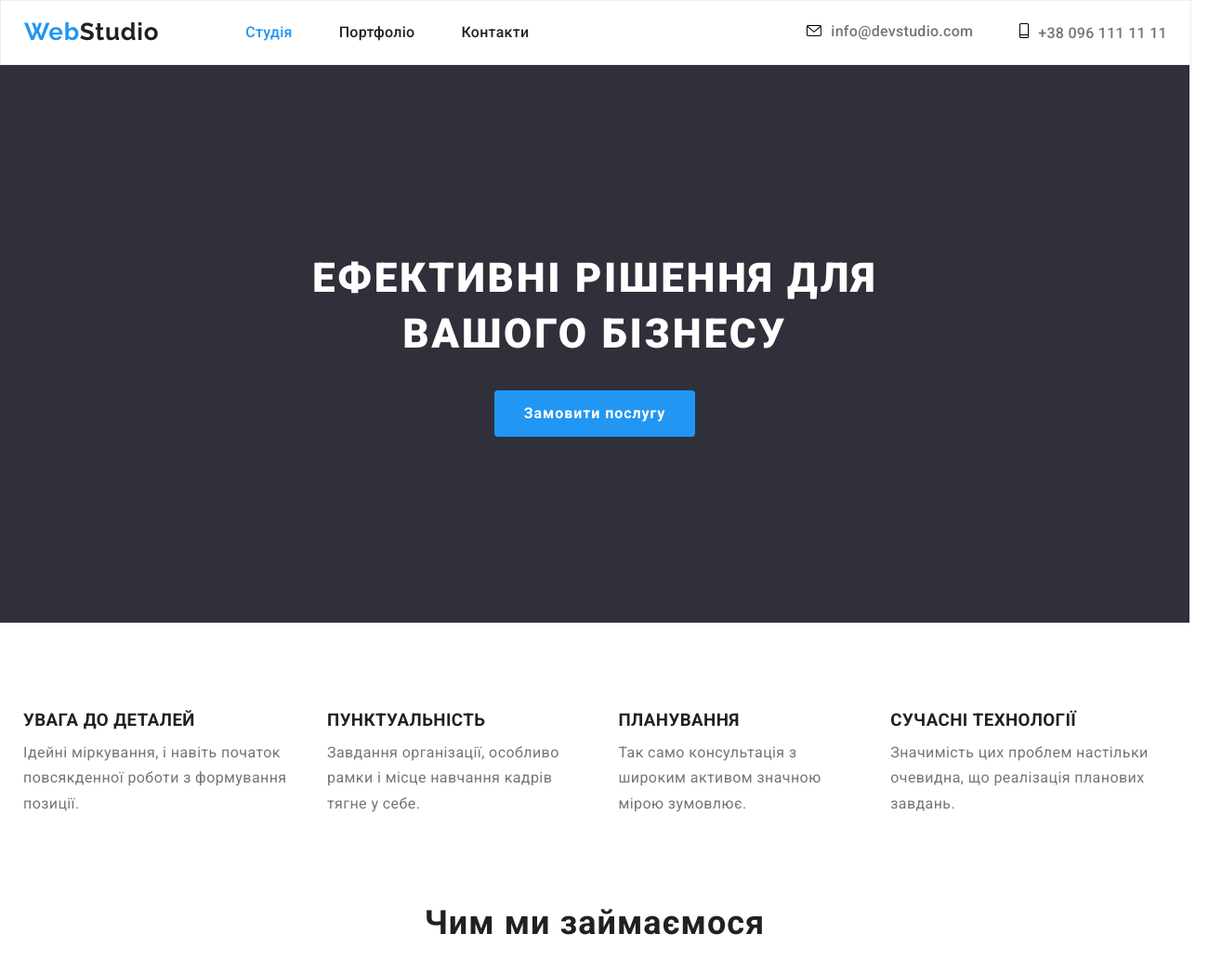
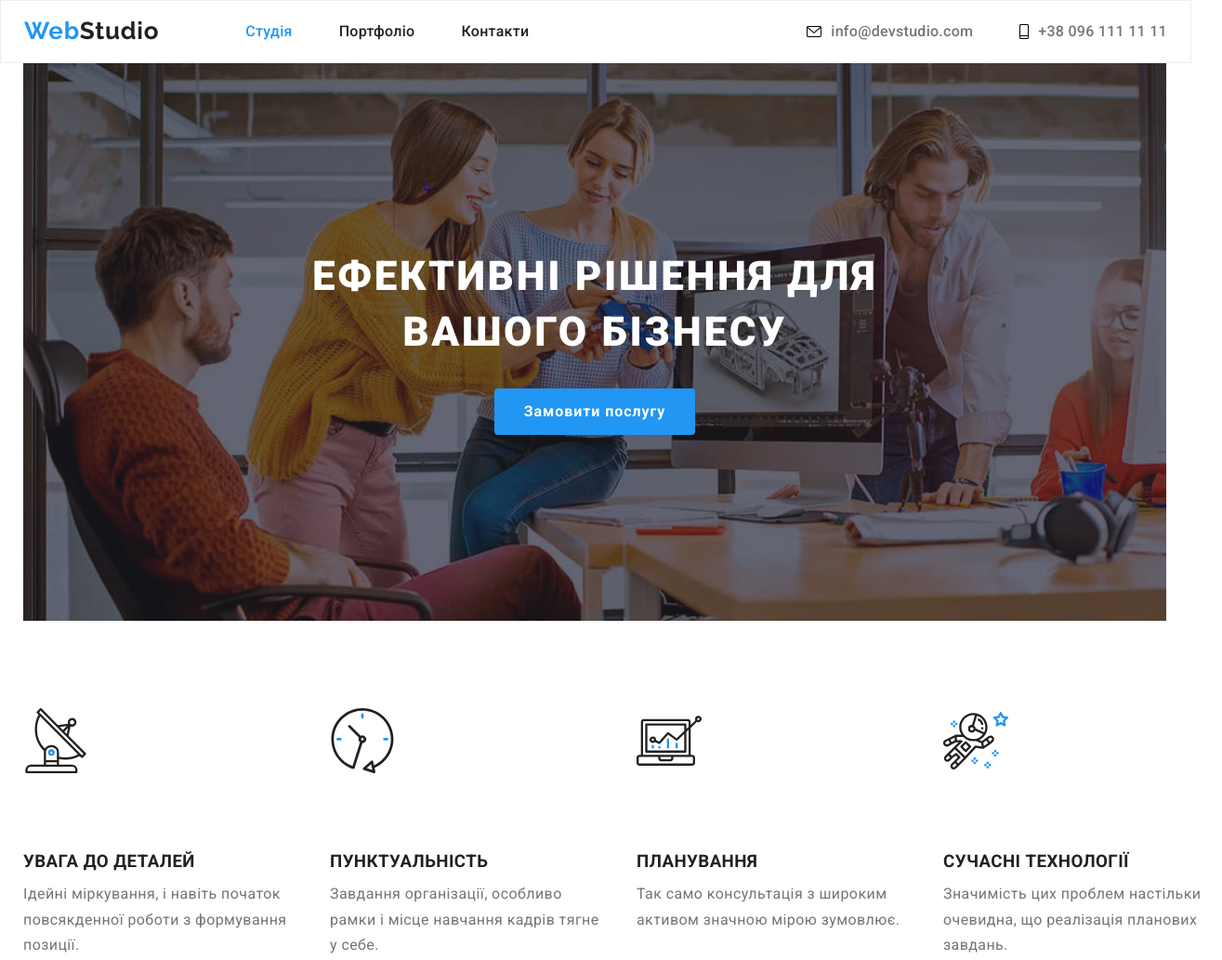
Before and after one commit to MorozO11/dimon-markup-hw-04, a plain HTML site: page index.html in a window 1280 px wide. Shown: the top 1033 px of the page at 93% size, 1315 px wide, since content can reach past the window. Drawn offline with nearby package versions, Linux system fonts and the light colour scheme.

Commit message:
зупинився на розміщені інконок в секції особливості

```diff
--- a/css/style.css
+++ b/css/style.css
@@ -64,6 +64,7 @@ a {
 .header__container {
     display: flex;
     align-items: center;
+    min-width: 80px;
 }
 
 
@@ -97,8 +98,7 @@ a {
 
 }
 
-.nav__iteam--header,
-.contact__iteam--header {
+.nav__iteam--header {
     padding-top: 24px;
     padding-bottom: 24px;
 }
@@ -120,6 +120,9 @@ a {
     text-decoration: none;
     padding-top: 24px;
     padding-bottom: 24px;
+    display: flex;
+    align-items: center;
+
 }
 
 .nav__link--header:hover,
@@ -137,7 +140,7 @@ a {
 
 .icon-envelope,
 .icon-smartphone {
-    padding-right: 10px;
+    margin-right: 10px;
 
 }
 
@@ -147,11 +150,13 @@ a {
 /* -----------------------MAIN--------------------------- */
 
 .herow {
-    background: var(--fons-background-color);
+    background-image: url(../img/hero-img.jpg);
+    padding: 0px;
 
 }
 
 .herow__container {
+    background: rgba(47, 48, 58, 0.40);
     padding-top: 200px;
     padding-bottom: 200px;
     display: flex;
@@ -160,6 +165,7 @@ a {
     align-items: center;
     gap: 30px;
 }
+
 
 .herow__title {
     color: var(--hero-text-color);
@@ -203,11 +209,7 @@ a {
     padding-bottom: 0px;
 }
 
-/*
-.features__container {
-    padding-top: 94px;
-    padding-bottom: 94px;
-} */
+
 
 .features__list {
     display: flex;
@@ -215,6 +217,10 @@ a {
     gap: 30px;
 
 }
+.features__item{
+
+}
+
 
 .features__title {
     font-weight: 700;
--- a/index.html
+++ b/index.html
@@ -43,7 +43,7 @@
 
     </header>
     <main>
-        <section class="herow">
+        <section class="herow container">
             <div class="container herow__container">
                 <h1 class="herow__title">Ефективні рішення для вашого бізнесу</h1>
                 <button type="button" class="herow__button">Замовити послугу</button>
@@ -53,22 +53,34 @@
             <div class="container features__container">
                 <ul class="features__list">
                     <li class="features__item">
+                        <svg class="features__icon">
+                    <use href="./img/icons.svg/symbol-defs-2.svg#icon-antenna" width="70px" height="70px"></use>
+                        </svg>
                         <h3 class="features__title">УВАГА ДО ДЕТАЛЕЙ</h3>
                         <p class="features__text">Ідейні міркування, і навіть початок повсякденної роботи з формування
                             позиції.
                         </p>
                     </li>
                     <li class="features__item">
+                        <svg>
+                            <use href="./img/icons.svg/symbol-defs-2.svg#icon-clock" width="70px" height="70px"></use>
+                                </svg>
                         <h3 class="features__title">ПУНКТУАЛЬНІСТЬ</h3>
                         <p class="features__text">Завдання організації, особливо рамки і місце навчання кадрів тягне у
                             себе.
                         </p>
                     </li>
                     <li class="features__item">
+                        <svg>
+                            <use href="./img/icons.svg/symbol-defs-2.svg#icon-diagram" width="70px" height="70px"></use>
+                                </svg>
                         <h3 class="features__title">ПЛАНУВАННЯ</h3>
                         <p class="features__text">Так само консультація з широким активом значною мірою зумовлює.</p>
                     </li>
                     <li class="features__item">
+                        <svg>
+                            <use href="./img/icons.svg/symbol-defs-2.svg#icon-astronaut" width="70px" height="70px"></use>
+                                </svg>
                         <h3 class="features__title">СУЧАСНІ ТЕХНОЛОГІЇ</h3>
                         <p class="features__text">Значимість цих проблем настільки очевидна, що реалізація планових
                             завдань.
```
Also changed, not shown: img/hero-img.jpg (added), img/icons.svg/symbol-defs-2.svg (added).
